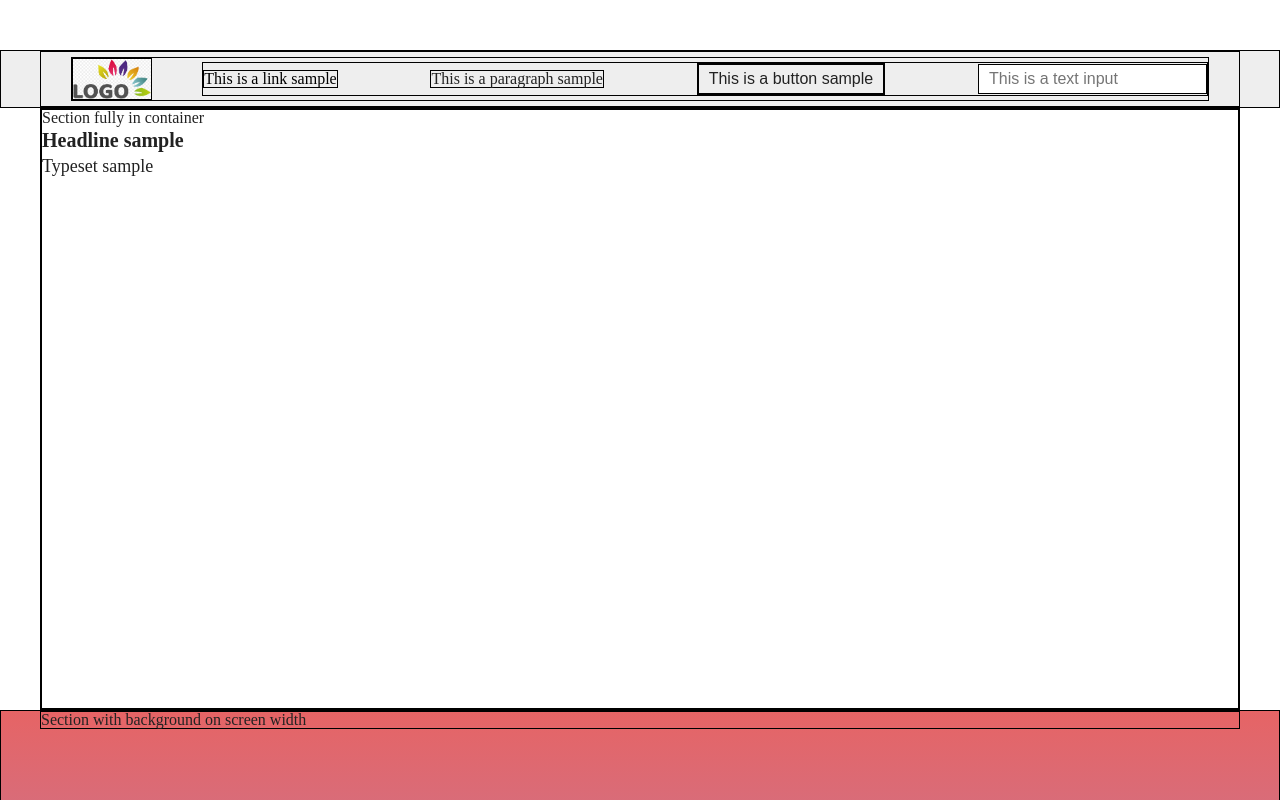
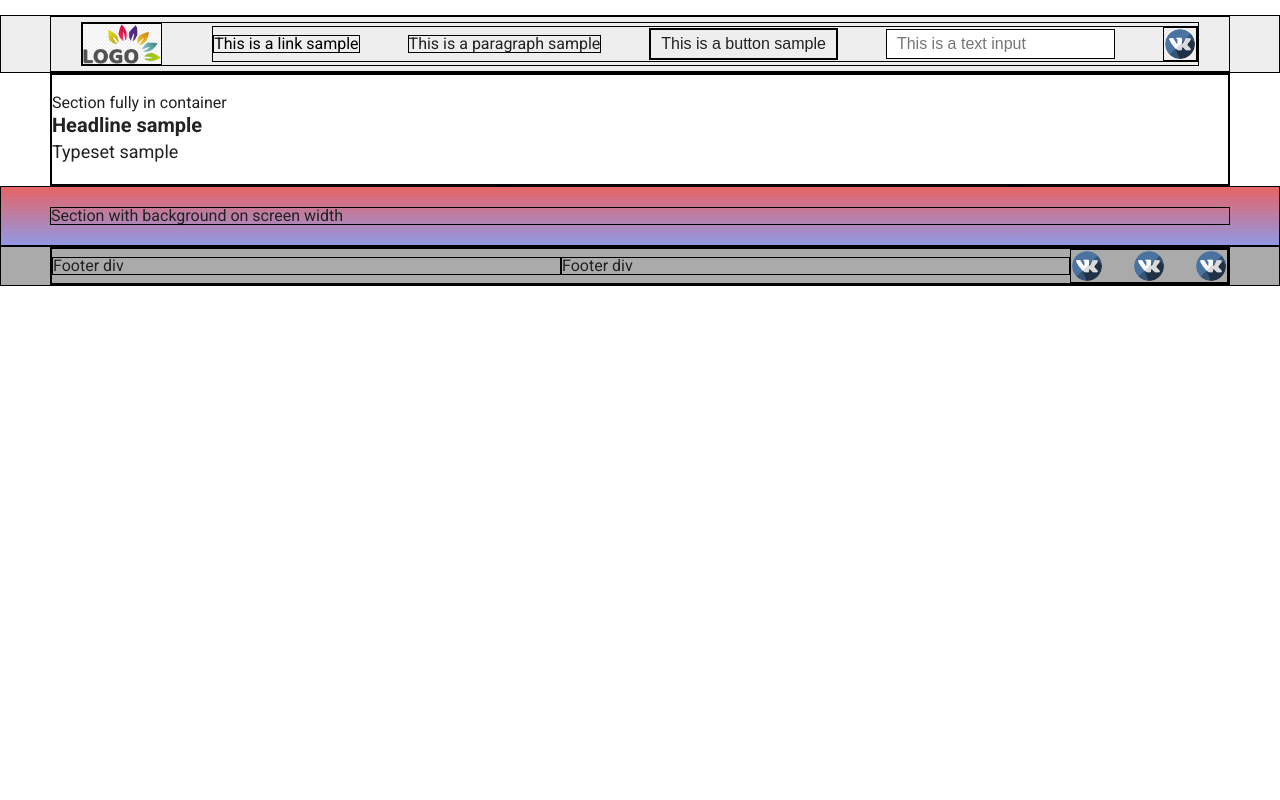
Before and after one commit to VVKoshkin/SampleWebLayout, a plain HTML site: page index.html in a window 1280 px wide. Shown: the top 800 px of the page. Drawn offline with nearby package versions, Linux system fonts and the light colour scheme.

Commit message:
some fixes

```diff
--- a/css/borders.css
+++ b/css/borders.css
@@ -15,8 +15,9 @@
 }
 
 section {
-    height: 600px;
     border: 1px solid black;
+    padding-top: 20px;
+    padding-bottom: 20px;
 }
 
 div {
@@ -29,11 +30,9 @@ div {
 
 .footer-content-blocks {
     border: 1px solid black;
-    height: 100px;
 }
 
 .footer-content {
     border: 1px solid black;
-    height: 50px;
     flex-grow: 1;
 }
--- a/css/style.css
+++ b/css/style.css
@@ -1,5 +1,11 @@
 * {
     box-sizing: border-box;
+}
+
+body {
+    font-family: 'Roboto', sans-serif;
+    font-weight: 400;
+    padding-top: 15px;
 }
 
 a {
@@ -7,8 +13,8 @@ a {
     color: #000;
 }
 
-.d-flex {
-    display: flex;
+a:hover {
+    color: #555;
 }
 
 .headline {
@@ -26,12 +32,11 @@ a {
 }
 
 .header {
-    margin-top: 50px;
     background-color: #EEE;
 }
 
 .container {
-    max-width: 1200px;
+    max-width: 1180px;
     margin: 0 auto;
 }
 
@@ -62,6 +67,11 @@ a {
     /* implement something here */
 }
 
+.navbar-element__icon {
+    width: 32px;
+    /* implement something here */
+}
+
 .navbar-element__button {
     outline: none;
     border: 1px solid #000;
@@ -74,11 +84,6 @@ a {
     padding: 5px 10px;
     outline: none;
     border: none;
-    /* implement something here */
-}
-
-.navbar-element__link:hover {
-    color: #555;
     /* implement something here */
 }
 
@@ -103,9 +108,9 @@ a {
 
 .screen-width-bgi {
     background-image: linear-gradient(#e66465, #9198e5);
-    background-position: center center;
+    background-position: top center;
     background-repeat: no-repeat;
-    background-size: contain;
+    background-size: cover;
 }
 
 .footer {
--- a/index.html
+++ b/index.html
@@ -6,10 +6,14 @@
     <meta http-equiv="X-UA-Compatible" content="IE=edge">
     <meta name="viewport" content="width=device-width, initial-scale=1.0">
     <title>Document sample</title>
+    <!-- Roboto Font (mostly popular) -->
+    <link rel="preconnect" href="https://fonts.googleapis.com">
+    <link rel="preconnect" href="https://fonts.gstatic.com" crossorigin>
+    <link href="https://fonts.googleapis.com/css2?family=Roboto:wght@400;700&display=swap" rel="stylesheet">
+
     <link rel="stylesheet" href="css/reset.css"> <!-- resets all to 0, for cross-browsing needs -->
     <link rel="stylesheet" href="css/style.css">
     <link rel="stylesheet" href="css/media.css">
-    <link rel="stylesheet" href="css/animate.css">
     <link rel="stylesheet" href="css/borders.css"> <!-- just for demonstration, delete when real developement -->
 </head>
 
@@ -26,14 +30,20 @@
                 </div>
                 <div class="navbar-elements">
                     <!-- whole block will be hidden when screen width less then 1200px -->
-                    <div class="navbar-element"><a class="navbar-element__link" href="#">This is a link sample</a></div>
+                    <div class="navbar-element">
+                        <a class="navbar-element__link" href="#">This is a link sample</a>
+                    </div>
                     <div class="navbar-element">
                         <p class="navbar-element__paragraph">This is a paragraph sample</a>
                     </div>
                     <div class="navbar-element"><button class="navbar-element__button" href="#">This is a button
                             sample</button></div>
-                    <div class="navbar-element"><input class="navbar-element__textbox" type="text" name="navbar-textbox"
-                            id="navbar-textbox" placeholder="This is a text input"></div>
+                    <div class="navbar-element">
+                        <input class="navbar-element__textbox" type="text" name="navbar-textbox" id="navbar-textbox"
+                            placeholder="This is a text input">
+                    </div>
+                    <div class="navbar-element"><a href="#" class="navbar-element__link"><img
+                                class="navbar-element__icon" src="img/vk.png" alt=""></a></div>
                 </div>
             </div>
         </div>
```
